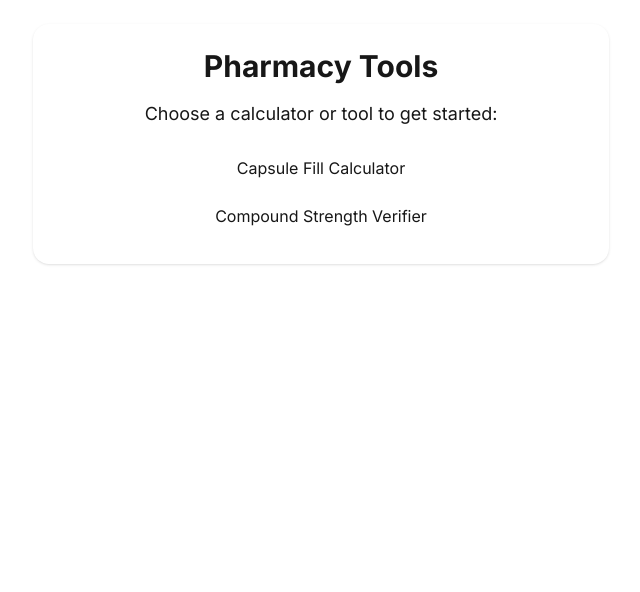
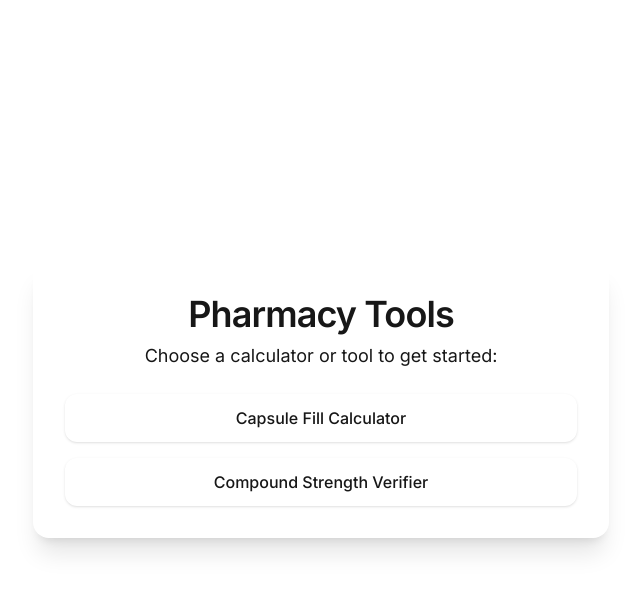
Before and after one commit to talthrall/pharmacy-tools, a Next.js app: page / in a window 1280 px wide. Shown: the top 592 px of the page, without its empty margins (319-959 px from the left). Built offline with nearby package versions, Linux system fonts and the light colour scheme.

Commit message:
Update homepage to use reusable Button component and fix path alias

```diff
--- a/src/app/page.tsx
+++ b/src/app/page.tsx
@@ -1,28 +1,23 @@
 "use client";
 
-import Link from "next/link";
+import Button from "@/components/ui/Button";
 
 export default function Home() {
   return (
-    <div className="min-h-screen bg-background text-foreground p-6 transition-colors">
-      <div className="max-w-xl mx-auto bg-card rounded-2xl shadow p-6 space-y-4">
-        <h1 className="text-3xl font-bold text-center">Pharmacy Tools</h1>
-        <p className="text-lg text-center">Choose a calculator or tool to get started:</p>
+    <main className="min-h-screen bg-background text-foreground p-6 flex items-center justify-center">
+      <section className="w-full max-w-xl bg-card rounded-2xl shadow-xl p-8 space-y-6">
+        <header className="space-y-2">
+          <h1 className="text-4xl font-semibold text-center tracking-tight">Pharmacy Tools</h1>
+          <p className="text-lg text-center text-muted-foreground">
+            Choose a calculator or tool to get started:
+          </p>
+        </header>
 
-        <div className="space-y-2">
-          <Link href="/capsule-fill">
-            <div className="block w-full p-3 bg-primary text-primary-foreground rounded hover:opacity-90 text-center">
-              Capsule Fill Calculator
-            </div>
-          </Link>
-
-          <Link href="/compound-check">
-            <div className="block w-full p-3 bg-primary text-primary-foreground rounded hover:opacity-90 text-center">
-              Compound Strength Verifier
-            </div>
-          </Link>
+        <div className="space-y-4">
+          <Button href="/capsule-fill">Capsule Fill Calculator</Button>
+          <Button href="/compound-check">Compound Strength Verifier</Button>
         </div>
-      </div>
-    </div>
+      </section>
+    </main>
   );
 }
--- /dev/null
+++ b/src/components/ui/Button.tsx
@@ -0,0 +1,37 @@
+import { cn } from "@/lib/utils";
+import Link from "next/link";
+
+type ButtonProps = {
+  children: React.ReactNode;
+  href?: string;
+  className?: string;
+  onClick?: () => void;
+  type?: "button" | "submit" | "reset";
+};
+
+export default function Button({
+  children,
+  href,
+  className = "",
+  onClick,
+  type = "button",
+}: ButtonProps) {
+  const baseStyles =
+    "inline-block w-full text-center rounded-xl bg-primary text-primary-foreground py-3 font-medium shadow-sm hover:opacity-90 transition";
+
+  const combined = cn(baseStyles, className);
+
+  if (href) {
+    return (
+      <Link href={href} className={combined}>
+        {children}
+      </Link>
+    );
+  }
+
+  return (
+    <button onClick={onClick} className={combined} type={type}>
+      {children}
+    </button>
+  );
+}
--- /dev/null
+++ b/src/lib/utils.ts
@@ -0,0 +1,3 @@
+export function cn(...classes: (string | undefined | false | null)[]) {
+  return classes.filter(Boolean).join(" ");
+}
```
